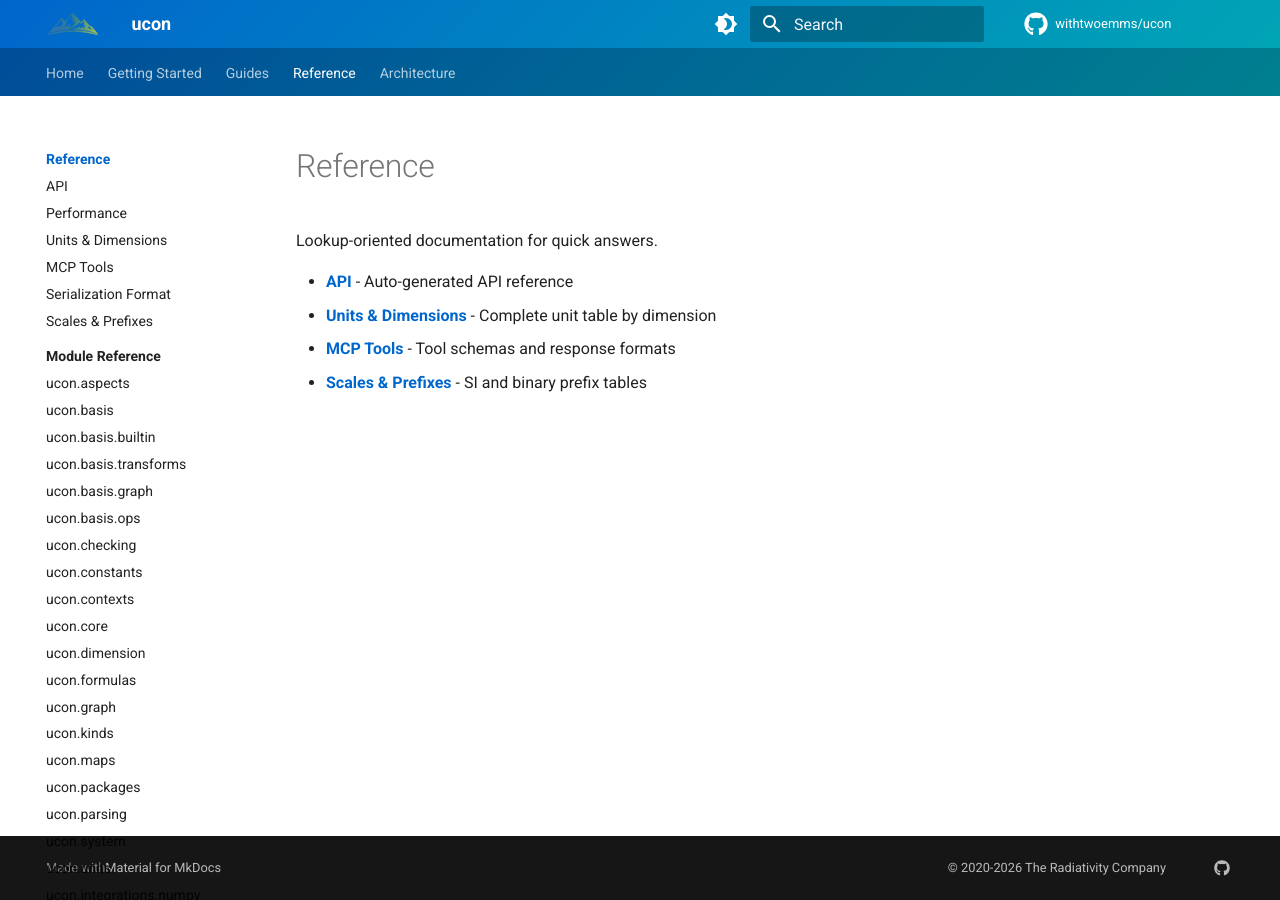
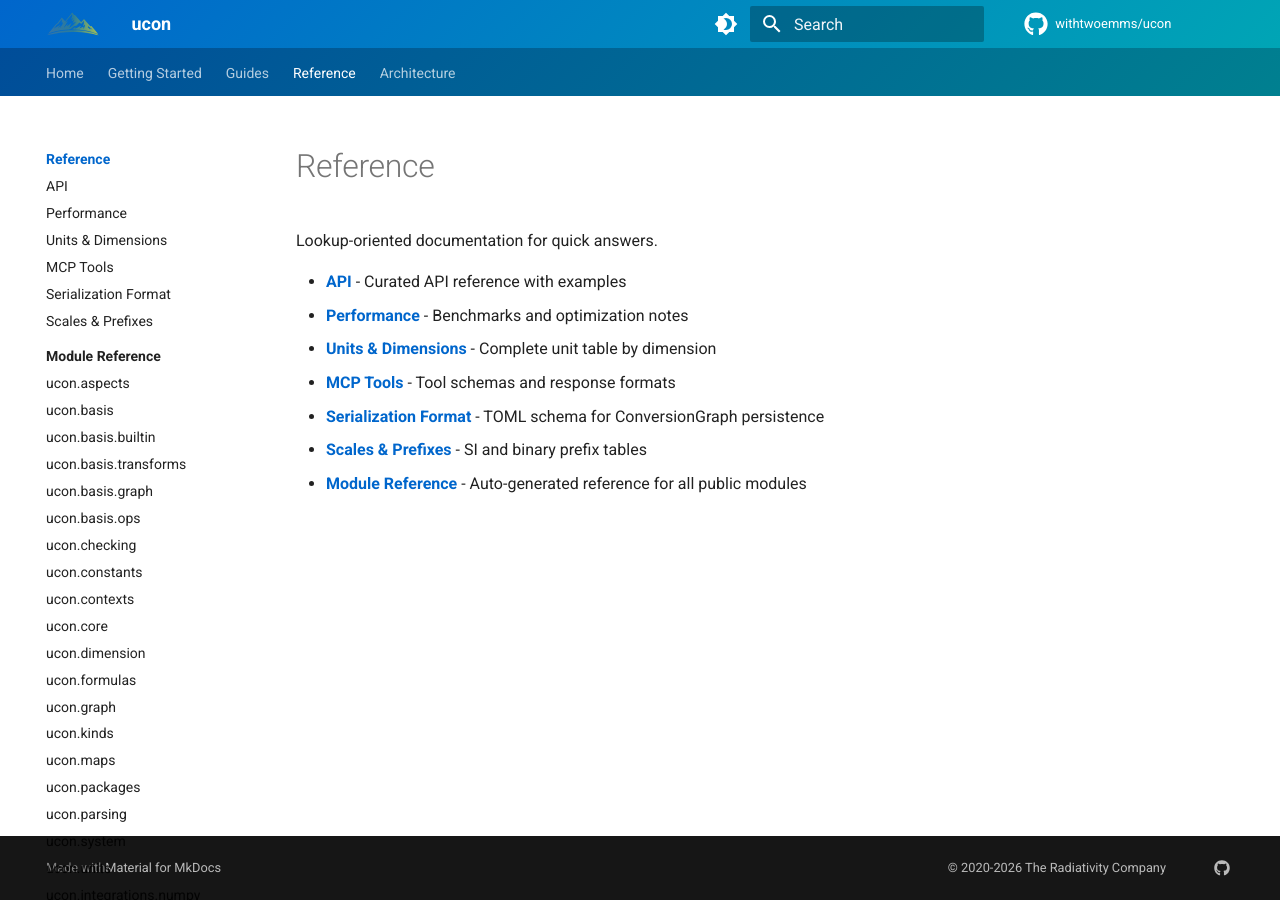
Before and after one commit to withtwoemms/ucon, an MkDocs documentation site: the page built from docs/reference/index.md, in a window 1280 px wide. Built offline with MkDocs 1.6.1 and Material for MkDocs 9.7.7, drawn with Linux system fonts in a browser that asks for light colours; comment, search, counter and statistics services are not loaded.

Commit message:
updates doc indicies

```diff
--- a/docs/reference/index.md
+++ b/docs/reference/index.md
@@ -2,7 +2,10 @@
 
 Lookup-oriented documentation for quick answers.
 
-- **[API](api.md)** - Auto-generated API reference
+- **[API](api.md)** - Curated API reference with examples
+- **[Performance](performance.md)** - Benchmarks and optimization notes
 - **[Units & Dimensions](units-and-dimensions.md)** - Complete unit table by dimension
 - **[MCP Tools](../external/ucon-tools/docs/reference/mcp-tools.md)** - Tool schemas and response formats
+- **[Serialization Format](serialization-format.md)** - TOML schema for ConversionGraph persistence
 - **[Scales & Prefixes](scales-and-prefixes.md)** - SI and binary prefix tables
+- **[Module Reference](modules/index.md)** - Auto-generated reference for all public modules
```
Also changed, not shown: docs/architecture/index.md (+2 -0 lines), docs/guides/index.md (+32 -18 lines), docs/reference/modules/index.md (+6 -0 lines).
